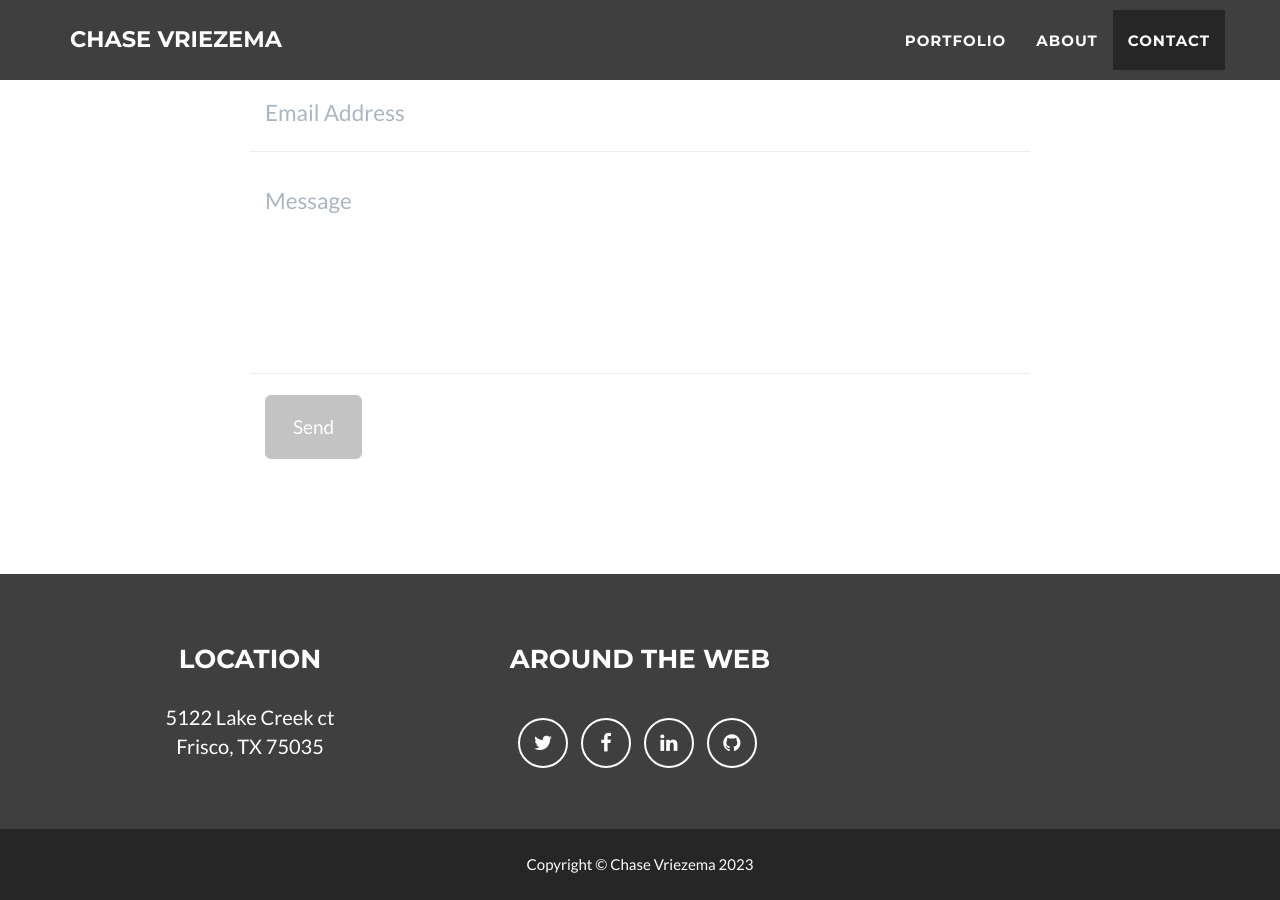
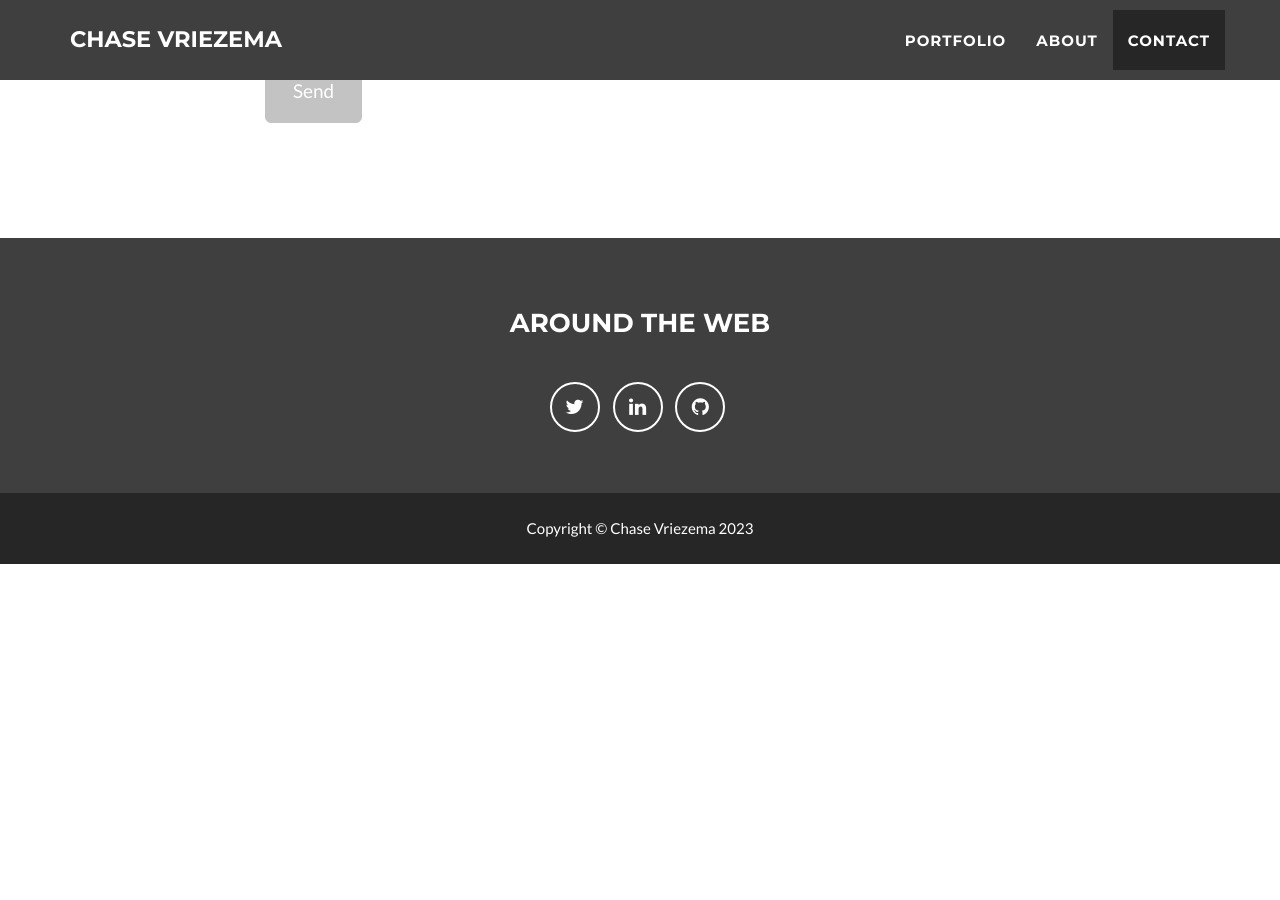
Before and after one commit to ChaseVriezema/ChaseVriezema.github.io, a Jekyll site: the page built from index.html, in a window 1280 px wide and 900 px high, scrolled down 2117 px. Built offline with Jekyll 4.4.1, drawn with Linux system fonts in a browser that asks for light colours; after the commit the page ends 2681 px from its top, so only the background shows below that.

Commit message:
update config and header
Removed profile image and updated links for the config

```diff
--- a/_config.yml
+++ b/_config.yml
@@ -33,24 +33,16 @@ color:
 # Footer settings
 footer:
   copyright: Chase Vriezema
-  location: Location
   social: Around the Web
 
 # Social networks usernames (many more available: google-plus, flickr, dribbble, pinterest, instagram, tumblr, linkedin, etc.)
 social:
   - title: twitter
-    url: https://twitter.com/Linds_HS
-  - title: facebook
-    url: https://www.facebook.com/chase.vr.9
+    url: https://twitter.com/SometimesLinds
   - title: linkedin
-    url: https://www.linkedin.com/in/chase-vriezema-b5088773/
+    url: https://www.linkedin.com/in/chasevriezema825/
   - title: github
     url: https://github.com/chasevriezema
-
-# Postal address (add as many lines as necessary)
-address:
-  - line: 5122 Lake Creek ct
-  - line: Frisco, TX 75035
 
 # Build settings
 markdown: kramdown
--- a/_includes/header.html
+++ b/_includes/header.html
@@ -3,10 +3,10 @@
         <div class="container">
             <div class="row">
                 <div class="col-lg-12">
-                    <img class="img-responsive" src="img/profile.png" alt="">
+                    <!--<img class="img-responsive" src="img/profile.png" alt=""> -->
                     <div class="intro-text">
                         <span class="name">{{ site.title }}</span>
-                        <hr class="star-light">
+                        <!--<hr class="star-light"> -->
                         <span class="skills">{{ site.skills }}</span>
                     </div>
                 </div>
```
